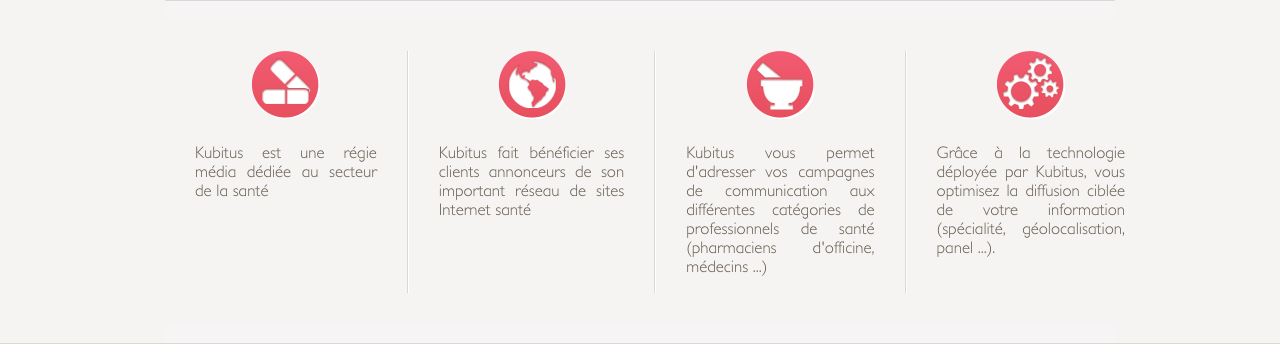
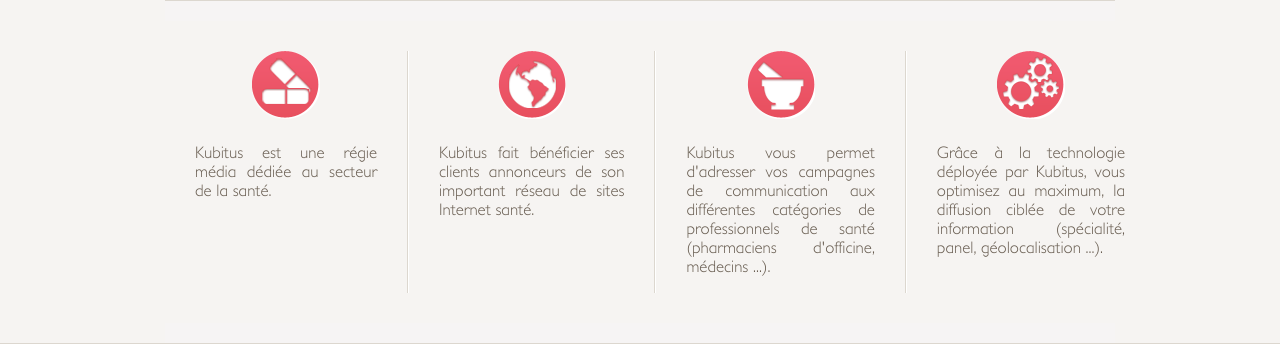
Before and after one commit to Kubitus/kubitus, a Flask app: page / in a window 1280 px wide. Shown: the part 240-584 px from the top of the page. Run offline with Flask 2, Linux system fonts and the light colour scheme; some libraries are stand-ins or nearby versions.

Commit message:
minor change

```diff
--- a/kubitus/templates/index.html.jinja2
+++ b/kubitus/templates/index.html.jinja2
@@ -3,10 +3,10 @@
 {% block content %}
   <article class="home">
     <ul>
-      <li class="pills">Kubitus est une régie média dédiée au secteur de la santé</li>
-      <li class="internet">Kubitus fait bénéficier ses clients annonceurs de son important réseau de sites Internet santé</li>
-      <li class="cross">Kubitus vous permet d'adresser vos campagnes de communication aux différentes catégories de professionnels de santé (pharmaciens d'officine, médecins ...)</li>
-      <li class=" tools">Grâce à la technologie déployée par Kubitus, vous optimisez la diffusion ciblée de votre information (spécialité, géolocalisation, panel ...).</li>
+      <li class="pills">Kubitus est une régie média dédiée au secteur de la santé.</li>
+      <li class="internet">Kubitus fait bénéficier ses clients annonceurs de son important réseau de sites Internet santé.</li>
+      <li class="cross">Kubitus vous permet d'adresser vos campagnes de communication aux différentes catégories de professionnels de santé (pharmaciens d'officine, médecins ...).</li>
+      <li class=" tools">Grâce à la technologie déployée par Kubitus, vous optimisez au maximum, la diffusion ciblée de votre information (spécialité, panel, géolocalisation ...).</li>
     </ul>
   </article>
 
```
